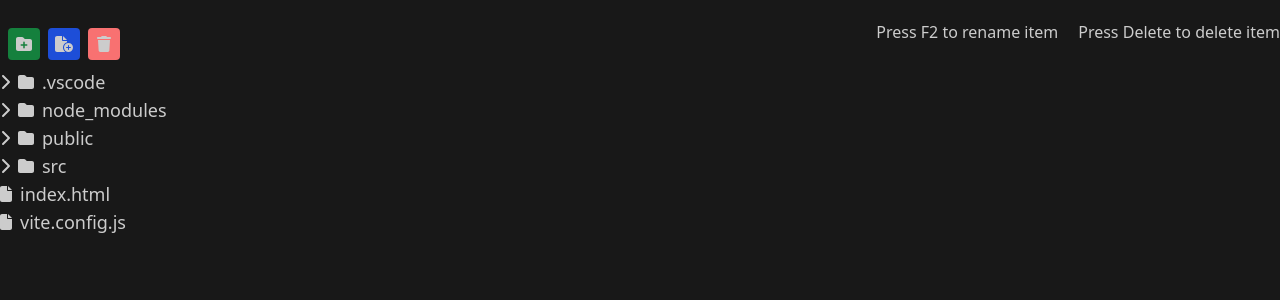
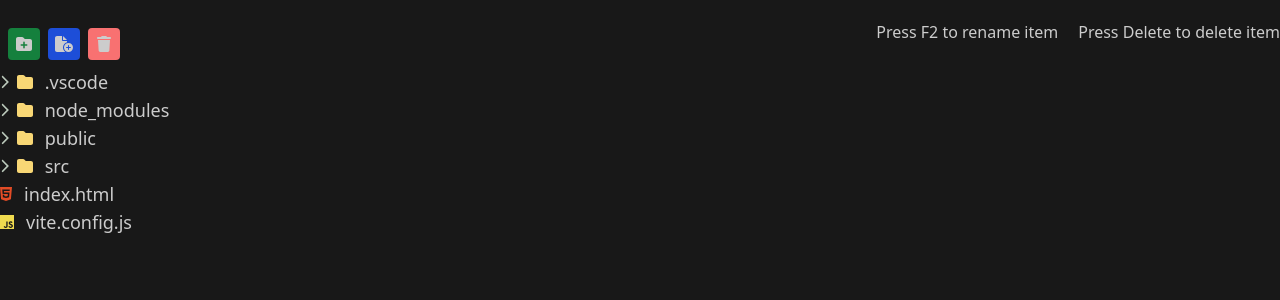
Before and after one commit to mohammadSorooshfar/file-manager, a Vue app: page / in a window 1280 px wide. Shown: the top 300 px of the page. Built offline with nearby package versions, Linux system fonts and the light colour scheme.

Commit message:
feat: add different icon based on different extentions

```diff
--- a/src/components/TreeNode.vue
+++ b/src/components/TreeNode.vue
@@ -2,19 +2,55 @@
 import {
   faChevronDown,
   faChevronRight,
-  faFile,
-  faFolder
+  faFolder,
+  faFolderOpen,
+  faImage,
+  IconDefinition
 } from '@fortawesome/free-solid-svg-icons'
 import { FileManage, FileNode } from '../types/files-tree'
+import { faFileAlt } from '@fortawesome/free-regular-svg-icons'
+import { computed } from 'vue'
+import {
+  faCss3,
+  faHtml5,
+  faJs,
+  faVuejs
+} from '@fortawesome/free-brands-svg-icons'
 
 const props = defineProps<{ file: FileNode; fileManage: FileManage }>()
+
+const fileIcon = computed<{ icon: IconDefinition; class: string }>(() => {
+  if (!props.file.name.includes('.')) return { icon: faFileAlt, class: '' }
+
+  const fileNameArray = props.file.name.split('.')
+  switch (fileNameArray[fileNameArray.length - 1].toLocaleLowerCase()) {
+    case 'js':
+      return { icon: faJs, class: 'text-[#f0db4f]' }
+    case 'css':
+      return { icon: faCss3, class: 'text-[#2965f1]' }
+    case 'html':
+      return { icon: faHtml5, class: 'text-[#e34c26]' }
+    case 'json':
+      return { icon: faJs, class: 'text-[#f0db4f]' }
+    case 'vue':
+      return { icon: faVuejs, class: 'text-[#41b883]' }
+    case 'svg' || 'png' || 'jpg' || 'jpeg':
+      return { icon: faImage, class: '' }
+
+    default:
+      return { icon: faFileAlt, class: '' }
+  }
+})
 
 const vFocus = {
   mounted: (el: any) => el.focus()
 }
+
 const submitRename = (e: KeyboardEvent) => {
   if (e.key === 'Enter' && props.file.name) props.fileManage.renamingId = null
+  if (e.key === 'Escape' && props.file.name) props.fileManage.renamingId = null
 }
+
 const toggle = () => {
   props.file.open = !props.file.open
   props.fileManage.selectedId = props.file.id
@@ -29,16 +65,30 @@ const toggle = () => {
       class="flex items-center cursor-pointer select-none"
       @click.stop="toggle"
     >
-      <div v-if="file.type === 'folder'" class="mr-2">
+      <div v-if="file.type === 'folder'" class="mr-2 text-sm text-[#bbc9bb]">
         <font-awesome-icon v-if="!file.open" :icon="faChevronRight" />
 
         <font-awesome-icon v-else :icon="faChevronDown" />
       </div>
 
-      <div class="mr-2">
-        <font-awesome-icon v-if="file.type === 'folder'" :icon="faFolder" />
+      <div class="mr-3">
+        <font-awesome-icon
+          v-if="file.type === 'folder' && file.open"
+          class="text-[#f8d775]"
+          :icon="faFolderOpen"
+        />
 
-        <font-awesome-icon v-else :icon="faFile" />
+        <font-awesome-icon
+          v-else-if="file.type === 'folder' && !file.open"
+          class="text-[#f8d775]"
+          :icon="faFolder"
+        />
+
+        <font-awesome-icon
+          v-else
+          :icon="fileIcon.icon"
+          :class="fileIcon.class"
+        />
       </div>
 
       <span v-if="fileManage.renamingId !== file.id" class="text-lg">{{
@@ -55,6 +105,7 @@ const toggle = () => {
           @keyup="submitRename"
       /></span>
     </div>
+
     <div v-if="file.open" class="ps-5">
       <TreeNode
         v-for="fileChild in file.children"
```
